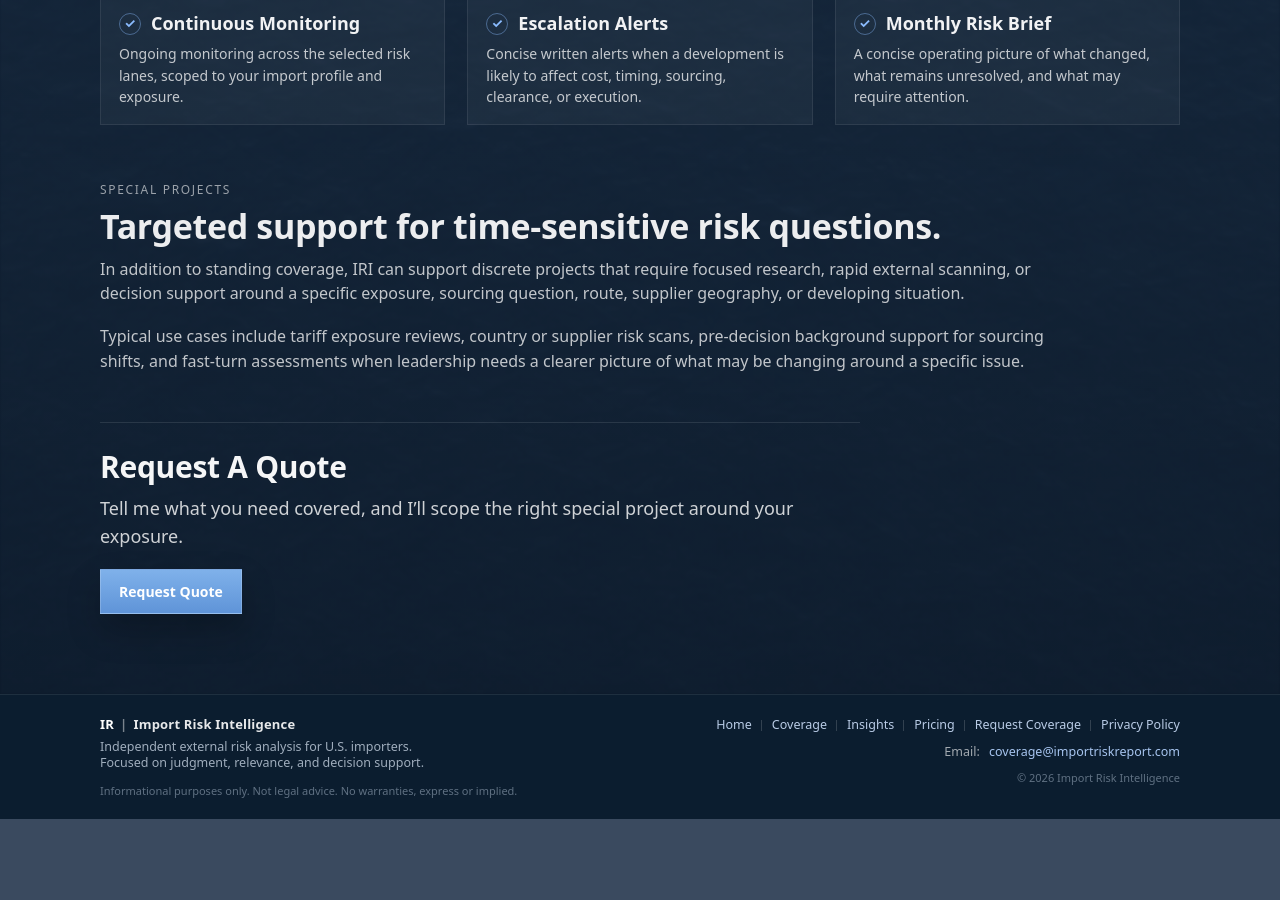
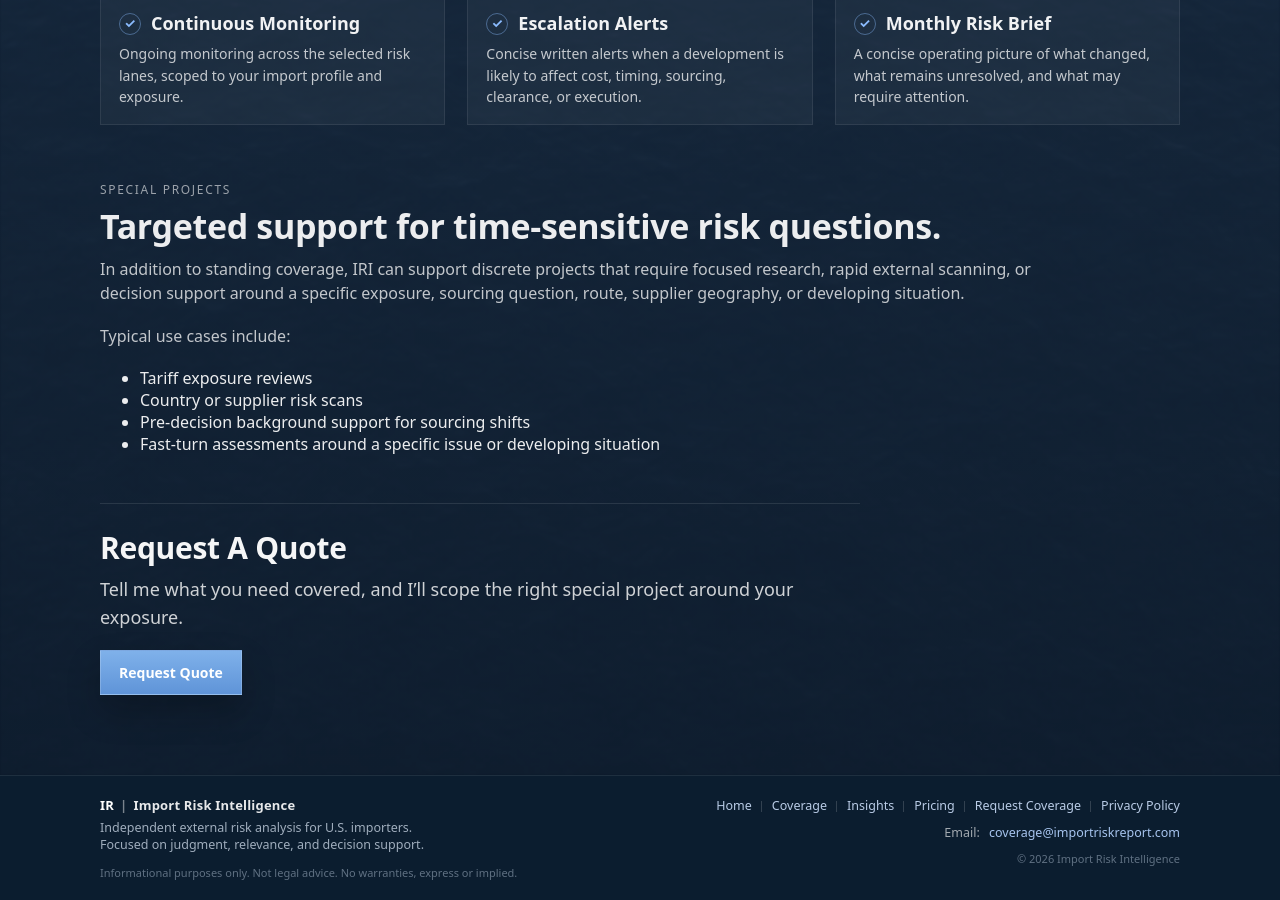
Before and after one commit to importrisk/import-risk-intelligence-site, a Jekyll site: the page built from pricing.html, in a window 1280 px wide and 900 px high, scrolled down 1580 px. Built offline with Jekyll 4.4.1, drawn with Linux system fonts in a browser that asks for light colours; before the commit the page ends 2399 px from its top, so only the background shows below that.

Commit message:
Update pricing.html

```diff
--- a/pricing.html
+++ b/pricing.html
@@ -197,17 +197,20 @@ description: Pricing and scope options for Import Risk Intelligence.
     <p class="pricing-kicker">Special Projects</p>
     <h2 class="section-title pricing-section-title">Targeted support for time-sensitive risk questions.</h2>
 
-    <p class="section-text pricing-special-projects-text">
-      In addition to standing coverage, IRI can support discrete projects that require focused research,
-      rapid external scanning, or decision support around a specific exposure, sourcing question, route,
-      supplier geography, or developing situation.
-    </p>
+   <p class="section-text pricing-special-projects-text">
+  In addition to standing coverage, IRI can support discrete projects that require focused research, rapid external scanning, or decision support around a specific exposure, sourcing question, route, supplier geography, or developing situation.
+</p>
 
-    <p class="section-text pricing-special-projects-text">
-      Typical use cases include tariff exposure reviews, country or supplier risk scans, pre-decision
-      background support for sourcing shifts, and fast-turn assessments when leadership needs a clearer
-      picture of what may be changing around a specific issue.
-    </p>
+<p class="section-text pricing-special-projects-text pricing-special-projects-list-intro">
+  Typical use cases include:
+</p>
+
+<ul class="pricing-special-projects-list">
+  <li>Tariff exposure reviews</li>
+  <li>Country or supplier risk scans</li>
+  <li>Pre-decision background support for sourcing shifts</li>
+  <li>Fast-turn assessments around a specific issue or developing situation</li>
+</ul>
   </div>
 </section>
 
```
